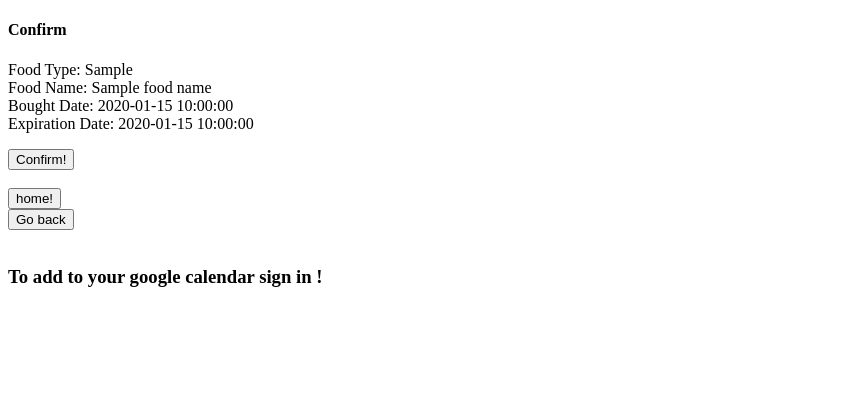
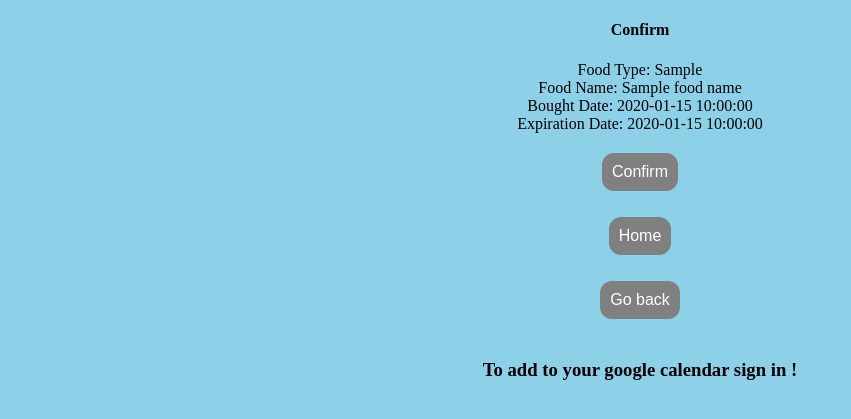
Before and after one commit to pikachu1426/FreshFridge, a Python web app: template templates/confirm.html in a window 1280 px wide. Shown: the top 419 px of the page, without its empty margins (0-851 px from the left). Run offline with Jinja, Linux system fonts and the light colour scheme; the template is opened without the code that fills it: most values are stand-ins (such as "Sample title", 1, 10 or a date in 2020); some libraries are stand-ins or nearby versions.

Commit message:
nicer buttons

```diff
--- a/templates/confirm.html
+++ b/templates/confirm.html
@@ -3,32 +3,67 @@
 
 <head>
   <title>Confirm</title>
+  <link rel="stylesheet" type="text/css" href="confirm.css" media="screen" />
+
+  <style>
+.button {
+    background-color: #808080; /* Green */
+    border: none;
+    color: white;
+    padding: 10px;
+    text-align: center;
+    text-decoration: none;
+    display: inline-block;
+    font-size: 16px;
+    margin: 4px 2px;
+    cursor: pointer;
+}
+
+.button4:hover {
+    box-shadow: 0 12px 16px 0 rgba(0,0,0,0.24),0 17px 50px 0 rgba(0,0,0,0.19);
+    border-radius: 12px;
+}
+
+
+.button4 {border-radius: 12px;}
+
+</style>
 </head>
 
 <body>
+  <style>
+  body {
+      background-color:#8dd1e8;
+  }
+  </style>
+  <center>
+
+
   <h4>Confirm</h4>
   <p>
     Food Type: {{food_type}} <br /> Food Name: {{food_name}}<br /> Bought Date: {{bought_date}}<br /> Expiration Date: {{exp_date}}
   </p>
 
   <form method='post' action='/confirmed'>
-    <input type='submit' value='Confirm!' />
+    <button class="button button4">Confirm</button>
+
   </form>
   <br />
 
   <form method='get' action='/homepage'>
-    <input type='submit' value='home!' />
+  <button class="button button4">Home</button>
   </form>
+  <br />
 
   <form method='post' action='/add-food'>
-    <input type='submit' value='Go back' />
+    <button class="button button4">Go back</button>
   </form>
   <br />
 
   <h3> To add to your google calendar sign in !</h3>
   <!--Add buttons to initiate auth sequence and sign out-->
-  <button id="authorize_button" style="display: none;">Authorize</button>
-  <button id="signout_button" style="display: none;">Sign Out</button>
+  <button id="authorize_button"  class= "button button4" style="display: none;">Authorize</button>
+  <button id="signout_button" class= "button button4" style="display: none;">Sign Out</button>
 
   <pre id="content"></pre>
 
@@ -162,7 +197,7 @@
 
 
 
-
+</center>
 
 
 
```
